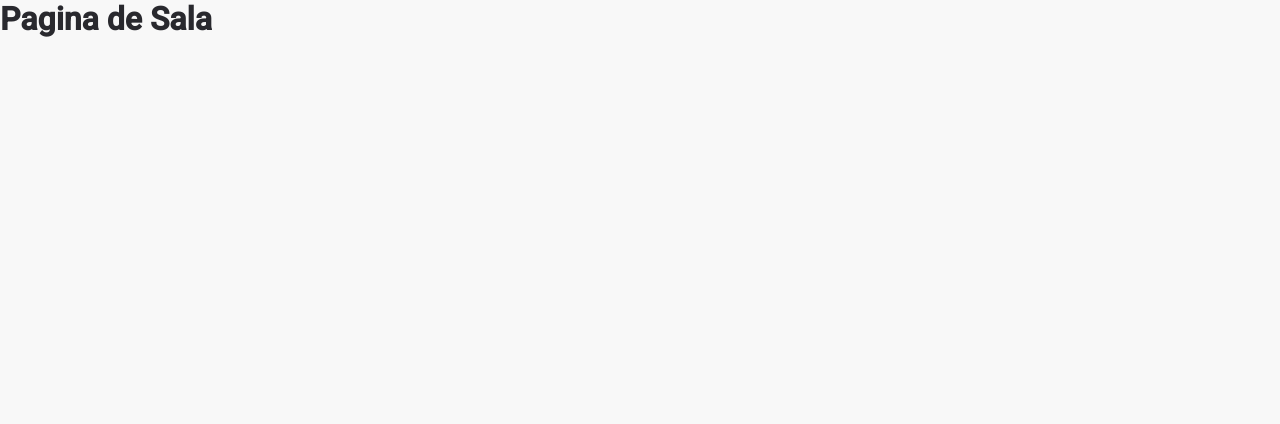
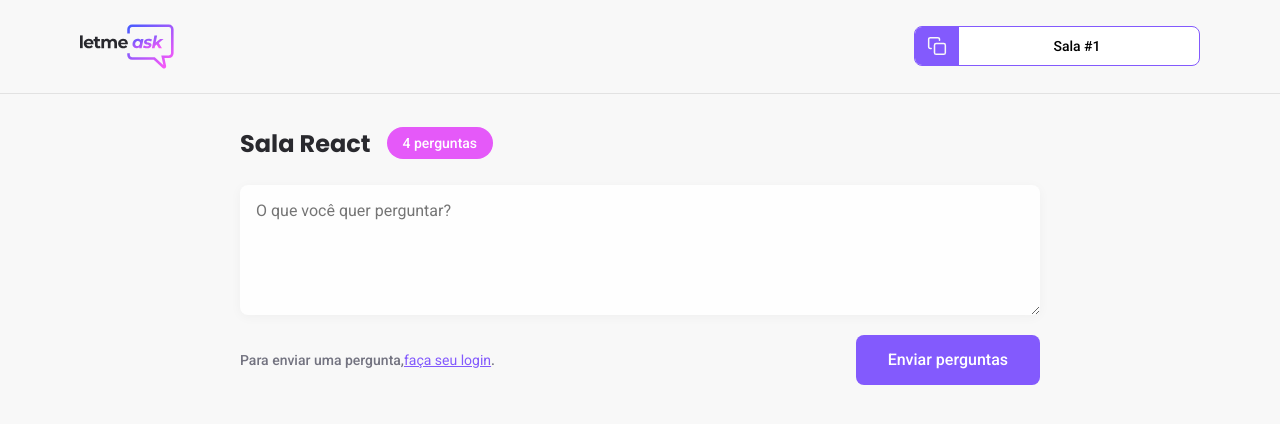
Before and after one commit to Silvio-Ronaldo/Letmeask, a React (Create React App) app: page /rooms/1 in a window 1280 px wide. Shown: the top 424 px of the page. Built offline with nearby package versions, Linux system fonts and the light colour scheme; no server answers.

Commit message:
Criando e estilizando a pagina de sala

```diff
--- a/src/components/Button/styles.ts
+++ b/src/components/Button/styles.ts
@@ -1,7 +1,6 @@
 import styled from 'styled-components';
 
 export const Container = styled.button`
-	margin-top: 4rem;
 	height: 3.125rem;
 	border-radius: 0.5rem;
 	font-weight: 500;
--- /dev/null
+++ b/src/components/RoomCode/index.tsx
@@ -0,0 +1,24 @@
+import React from 'react';
+
+import { Container } from './styles';
+
+import copyImg from '../../assets/images/copy.svg';
+
+type RoomCodeProps = {
+	code: string;
+};
+
+export function RoomCode({ code }: RoomCodeProps) {
+	function copyRoomCodeToClipboard() {
+		navigator.clipboard.writeText(code);
+	}
+
+	return (
+		<Container onClick={copyRoomCodeToClipboard}>
+			<div>
+				<img src={copyImg} alt="Copiar código da sala" />
+			</div>
+			<span>Sala #{code}</span>
+		</Container>
+	);
+}
--- /dev/null
+++ b/src/components/RoomCode/styles.ts
@@ -0,0 +1,31 @@
+import styled from 'styled-components';
+
+export const Container = styled.button`
+	height: 2.5rem;
+	border-radius: 0.5rem;
+	overflow: hidden;
+
+	background-color: #fff;
+	border: 0.0625rem solid #835afd;
+
+	display: flex;
+
+	div {
+		background-color: #835afd;
+		padding: 0 0.75rem;
+		display: flex;
+		justify-content: center;
+		align-items: center;
+		height: 100%;
+	}
+
+	span {
+		display: block;
+		align-self: center;
+		flex: 1;
+		padding: 0 1rem 0 0.75rem;
+		width: 15rem;
+		font-size: 0.875rem;
+		font-weight: 500;
+	}
+`;
--- a/src/pages/Home/index.tsx
+++ b/src/pages/Home/index.tsx
@@ -2,7 +2,6 @@ import React, { useCallback } from 'react';
 import { useHistory } from 'react-router-dom';
 import { Form } from '@unform/web';
 
-import { reduceEachTrailingCommentRange } from 'typescript';
 import { useAuth } from '../../hooks/AuthContext';
 import { database } from '../../services/firebase';
 
--- a/src/pages/Room/index.tsx
+++ b/src/pages/Room/index.tsx
@@ -1,5 +1,47 @@
 import React from 'react';
+import { useParams } from 'react-router-dom';
+
+import { Container, HeaderContent, RoomTitle, FormFooter } from './styles';
+
+import { Button } from '../../components/Button';
+import { RoomCode } from '../../components/RoomCode';
+
+import logoImg from '../../assets/images/logo.svg';
+
+type RoomParams = {
+	id: string;
+};
 
 export function Room() {
-	return <h1>Pagina de Sala</h1>;
+	const params = useParams<RoomParams>();
+
+	return (
+		<Container>
+			<header>
+				<HeaderContent>
+					<img src={logoImg} alt="Letmeask" />
+					<RoomCode code={params.id} />
+				</HeaderContent>
+			</header>
+
+			<main>
+				<RoomTitle>
+					<h1>Sala React</h1>
+					<span>4 perguntas</span>
+				</RoomTitle>
+
+				<form>
+					<textarea placeholder="O que você quer perguntar?" />
+
+					<FormFooter>
+						<span>
+							Para enviar uma pergunta,
+							<button type="button">faça seu login</button>.
+						</span>
+						<Button type="submit">Enviar perguntas</Button>
+					</FormFooter>
+				</form>
+			</main>
+		</Container>
+	);
 }
--- /dev/null
+++ b/src/pages/Room/styles.ts
@@ -0,0 +1,81 @@
+import styled from 'styled-components';
+
+export const Container = styled.div`
+	header {
+		padding: 1.5rem;
+		border-bottom: 0.0625rem solid #e2e2e2;
+	}
+
+	main {
+		max-width: 50rem;
+		margin: 0 auto;
+
+		form {
+			textarea {
+				width: 100%;
+				border: 0;
+				padding: 1rem;
+				border-radius: 0.5rem;
+				background-color: #fefefe;
+				box-shadow: 0 0.125rem 0.75rem rgba(0, 0, 0, 0.04);
+				resize: vertical;
+				min-height: 8.125rem;
+			}
+		}
+	}
+`;
+
+export const HeaderContent = styled.div`
+	max-width: 70rem;
+	margin: 0 auto;
+	display: flex;
+	justify-content: space-between;
+	align-items: center;
+
+	> img {
+		max-height: 2.8125rem;
+	}
+`;
+
+export const RoomTitle = styled.div`
+	margin: 2rem 0 1.5rem;
+	display: flex;
+	align-items: center;
+
+	h1 {
+		font-family: 'Poppins', sans-serif;
+		font-size: 1.5rem;
+		color: #29292e;
+	}
+
+	span {
+		margin-left: 1rem;
+		background-color: #e559f9;
+		border-radius: 9999px;
+		padding: 0.5rem 1rem;
+		color: #fff;
+		font-weight: 500;
+		font-size: 0.875rem;
+	}
+`;
+
+export const FormFooter = styled.div`
+	display: flex;
+	justify-content: space-between;
+	align-items: center;
+	margin-top: 1rem;
+
+	span {
+		font-size: 0.875rem;
+		color: #737380;
+		font-weight: 500;
+
+		button {
+			background-color: transparent;
+			border: 0;
+			color: #835afd;
+			text-decoration: underline;
+			font-size: 0.875rem;
+		}
+	}
+`;
```
